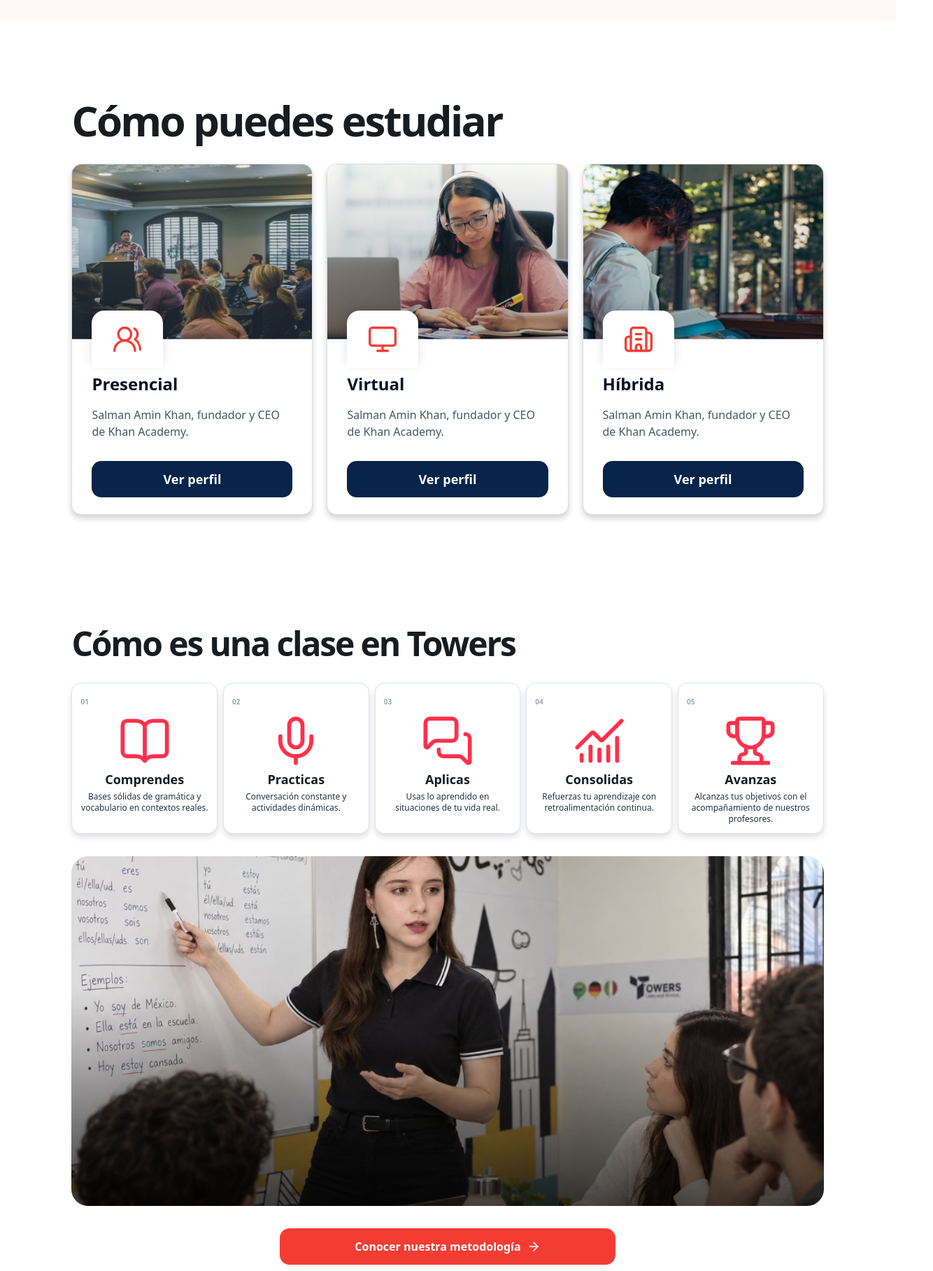
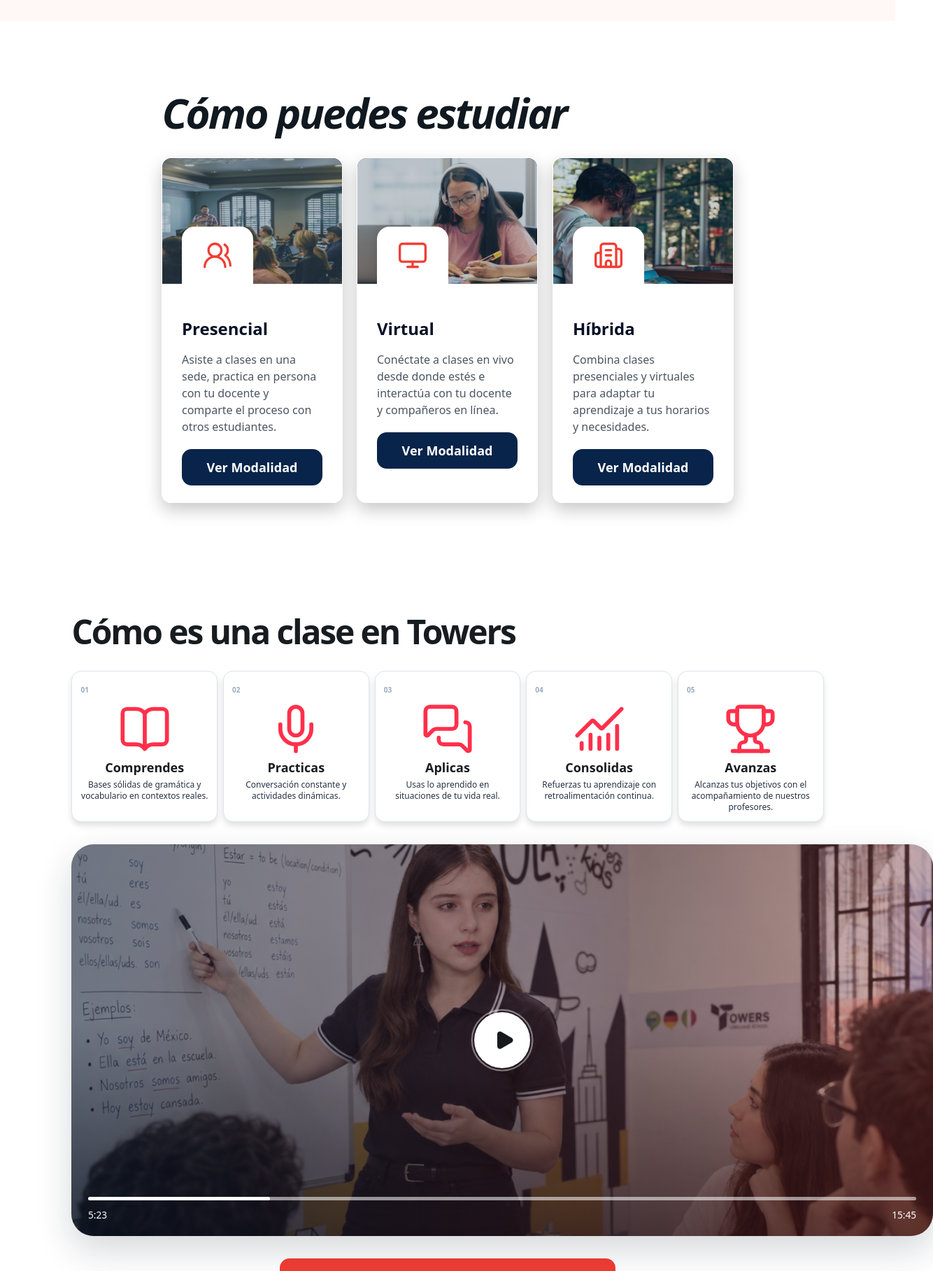
Before and after one commit to JuanCaicedo1024/Towers, a React (Vite) app: page /modalidades in a window 1280 px wide. Shown: the part 560-2377 px from the top of the page at 70% size, 1334 px wide, since content can reach past the window. Built offline with nearby package versions, Linux system fonts and the light colour scheme.

Commit message:
Nuevas actualizaciones

```diff
--- a/src/pages/LanguageTemplate.jsx
+++ b/src/pages/LanguageTemplate.jsx
@@ -213,10 +213,10 @@ function LanguageTemplate() {
               <div className="mt-6 grid gap-2 sm:grid-cols-3">
                 {highlights.map(({ label, icon: Icon }) => (
                   <div
-                    className="flex min-h-[62px] items-center gap-2 rounded-xl bg-white px-3 py-2 shadow-[0_5px_15px_rgb(23_35_58_/_8%)]"
+                    className="group flex min-h-[62px] items-center gap-2 rounded-xl bg-white px-3 py-2 shadow-[0_5px_15px_rgb(23_35_58_/_8%)] transition duration-300 ease-out hover:-translate-y-1 hover:shadow-[0_12px_22px_rgb(23_35_58_/_14%)] motion-reduce:transform-none"
                     key={label}
                   >
-                    <span className="grid h-9 w-9 shrink-0 place-items-center rounded-lg bg-[#fff0eb] text-[#8c281f]">
+                    <span className="grid h-9 w-9 shrink-0 place-items-center rounded-lg bg-[#fff0eb] text-[#8c281f] transition duration-300 group-hover:rotate-6 group-hover:scale-110">
                       <Icon
                         className="h-5 w-5"
                         strokeWidth={1.8}
@@ -350,9 +350,7 @@ function LanguageTemplate() {
         </section>
 
         <div className="relative z-10 mx-auto max-w-[1340px]">
-          <p className="font-mono text-[11px] font-bold uppercase tracking-[0.14em] text-white/80">
-            MODALIDADES
-          </p>
+
           <h2 className="mt-5 text-4xl font-bold italic leading-[1.05] tracking-[-0.045em] text-[#101820] sm:text-5xl lg:text-6xl">
             <AnimatedText>Cómo puedes estudiar</AnimatedText>
           </h2>
@@ -387,7 +385,7 @@ function LanguageTemplate() {
                     className="mt-5 flex items-center justify-center rounded-xl bg-[#08244a] px-5 py-3 text-lg font-bold text-white"
                     to="/modalidades"
                   >
-                    Ver perfil
+                    Ver Modalidad
                   </NavLink>
                 </div>
               </article>
--- a/src/sections/Home/BusinessPartners.jsx
+++ b/src/sections/Home/BusinessPartners.jsx
@@ -1,18 +1,22 @@
 import AnimatedText from "@/components/ui/AnimatedText";
 
 const businessPartners = [
-  { name: "Aliado empresarial 01" },
+  {
+    name: "Convenio empresarial",
+    logo: "/images/convenio-empresarial.png",
+    preserveColor: true,
+  },
   { name: "Aliado empresarial 02" },
   { name: "Aliado empresarial 03" },
-  { name: "Aliado empresarial 04" },
-  { name: "Aliado empresarial 05" },
-  { name: "Aliado empresarial 06" },
+
 ];
 
 function PartnerMark({ partner }) {
   return partner.logo ? (
     <img
-      className="h-10 w-auto max-w-[170px] object-contain grayscale"
+      className={`h-10 w-auto max-w-[170px] object-contain ${
+        partner.preserveColor ? "" : "grayscale"
+      }`}
       src={partner.logo}
       alt={partner.name}
     />
--- a/src/sections/Modalities/ClassExperience.jsx
+++ b/src/sections/Modalities/ClassExperience.jsx
@@ -1,5 +1,5 @@
 import AnimatedText from '@/components/ui/AnimatedText';
-import { ArrowRight, BookOpen, ChartNoAxesCombined, MessagesSquare, Mic, Trophy } from 'lucide-react'
+import { ArrowRight, BookOpen, ChartNoAxesCombined, MessagesSquare, Mic, Play, Trophy } from 'lucide-react'
 import { Link } from 'react-router-dom'
 
 const steps = [
@@ -34,12 +34,27 @@ function ClassExperience() {
             </article>
           ))}
         </div>
-        <div className="mt-8 overflow-hidden rounded-[1.5rem]">
+        <div
+          className="methodology-intro__video mt-8 h-[360px] sm:h-[480px] lg:h-[560px]"
+          role="img"
+          aria-label="Vista previa de una clase de idiomas en Towers"
+        >
           <img
-            className="h-[320px] w-full object-cover object-center sm:h-[420px] lg:h-[500px]"
+            className="h-full w-full object-cover object-center"
             src="/images/clara.jpg"
-            alt="Clase de idiomas en Towers"
+            alt=""
           />
+          <div className="methodology-intro__video-veil" aria-hidden="true" />
+          <span className="methodology-intro__play" aria-hidden="true">
+            <Play fill="currentColor" size={30} />
+          </span>
+          <div className="methodology-intro__controls" aria-hidden="true">
+            <span className="methodology-intro__progress">
+              <span />
+            </span>
+            <span>5:23</span>
+            <span className="methodology-intro__duration">15:45</span>
+          </div>
         </div>
         <Link
           className="mx-auto mt-8 flex max-w-[480px] items-center justify-center rounded-xl bg-[#f33d34] px-5 py-3.5 text-base font-bold text-white transition hover:bg-[#df3029]"
--- a/src/sections/Modalities/StudyOptions.jsx
+++ b/src/sections/Modalities/StudyOptions.jsx
@@ -1,44 +1,75 @@
-import AnimatedText from '@/components/ui/AnimatedText';
-import { Building2, Monitor, UsersRound } from 'lucide-react'
-import { Link } from 'react-router-dom'
+import AnimatedText from "@/components/ui/AnimatedText";
+import { Building2, Monitor, UsersRound } from "lucide-react";
+import { NavLink } from "react-router-dom";
 
-const options = [
-  ['Presencial', '/images/Presencial.jpg', UsersRound],
-  ['Virtual', '/images/Virtual.jpg', Monitor],
-  ['Híbrida', '/images/Hibrida.jpg', Building2],
-]
+const modalities = [
+  [
+    "Presencial",
+    "/images/Presencial.jpg",
+    UsersRound,
+    "Asiste a clases en una sede, practica en persona con tu docente y comparte el proceso con otros estudiantes.",
+  ],
+  [
+    "Virtual",
+    "/images/Virtual.jpg",
+    Monitor,
+    "Conéctate a clases en vivo desde donde estés e interactúa con tu docente y compañeros en línea.",
+  ],
+  [
+    "Híbrida",
+    "/images/Hibrida.jpg",
+    Building2,
+    "Combina clases presenciales y virtuales para adaptar tu aprendizaje a tus horarios y necesidades.",
+  ],
+];
 
 function StudyOptions() {
   return (
-    <section className="bg-white text-[#17233a]">
-      <div className="mx-auto max-w-[1240px] px-[6%] py-16 lg:py-20">
+    <section className="bg-white px-[6%] py-16 text-[#17233a] lg:px-[12%] lg:py-20">
+      <div className="relative z-10 mx-auto max-w-[1340px]">
+        <h2 className="mt-5 text-4xl font-bold italic leading-[1.05] tracking-[-0.045em] text-[#101820] sm:text-5xl lg:text-6xl">
+          <AnimatedText>Cómo puedes estudiar</AnimatedText>
+        </h2>
 
-        <h2 className="mt-8 text-4xl font-extrabold tracking-[-0.045em] text-[#171c20] sm:text-5xl lg:text-6xl"><AnimatedText>Cómo puedes estudiar</AnimatedText></h2>
         <div className="mt-8 grid gap-5 lg:grid-cols-3">
-          {options.map(([title, image, Icon]) => (
-            <article className="group relative overflow-visible rounded-xl border border-[#d9dfe8] bg-white shadow-[0_5px_8px_rgb(0_0_0_/_18%)] transition duration-300 hover:-translate-y-2 hover:shadow-[0_18px_30px_rgb(23_35_58_/_16%)]" key={title}>
-              <div className="relative h-[250px] overflow-hidden rounded-t-xl">
-                <img className="h-full w-full object-cover transition duration-500 group-hover:scale-105" src={image} alt={`Modalidad ${title}`} />
-                <div className="absolute inset-0 bg-gradient-to-t from-[#071026]/30 to-transparent" aria-hidden="true" />
+          {modalities.map(([title, image, Icon, description], index) => (
+            <article
+              className="language-modality-card group overflow-hidden rounded-xl border border-white/40 bg-white/95 shadow-[0_10px_25px_rgb(0_0_0_/_22%)]"
+              style={{ "--card-delay": `${index * 120}ms` }}
+              key={title}
+            >
+              <div className="relative flex h-[180px] items-center justify-center overflow-hidden bg-[#183454]">
+                <img
+                  className="absolute inset-0 z-0 h-full w-full object-cover opacity-75"
+                  src={image}
+                  alt=""
+                />
+                <span className="absolute bottom-0 left-7 z-30 grid h-[82px] w-[102px] translate-y-0 place-items-center rounded-t-2xl bg-white text-[#f13d35] shadow-[0_-5px_15px_rgb(0_0_0_/_12%)]">
+                  <Icon
+                    className="h-11 w-11"
+                    strokeWidth={1.8}
+                    aria-hidden="true"
+                  />
+                </span>
               </div>
-              <span className="absolute left-7 top-[209px] z-50 grid h-[82px] w-[102px] place-items-center rounded-t-2xl bg-white text-[#f13d35] shadow-[0_-5px_15px_rgb(0_0_0_/_12%)] transition duration-300 group-hover:text-[#10254a]">
-                <Icon className="relative z-[60] h-11 w-11 transition-transform duration-300 group-hover:scale-110" strokeWidth={1.8} aria-hidden="true" />
-              </span>
               <div className="px-7 pb-6 pt-12">
                 <h3 className="text-2xl font-bold text-[#071026]">{title}</h3>
                 <p className="mt-4 min-h-[58px] text-base leading-6 text-[#4b5563]">
-                  Salman Amin Khan, fundador y CEO de Khan Academy.
+                  {description}
                 </p>
-                <Link className="mt-5 flex items-center justify-center rounded-xl bg-[#08244a] px-5 py-3 text-lg font-bold text-white transition hover:bg-[#f13d35]" to="/modalidades">
-                  Ver perfil
-                </Link>
+                <NavLink
+                  className="mt-5 flex items-center justify-center rounded-xl bg-[#08244a] px-5 py-3 text-lg font-bold text-white"
+                  to="/modalidades"
+                >
+                  Ver Modalidad
+                </NavLink>
               </div>
             </article>
           ))}
         </div>
       </div>
     </section>
-  )
+  );
 }
 
-export default StudyOptions
+export default StudyOptions;
```
Also changed, not shown: src/pages/Dashboard.jsx (+1 -1 lines), public/images/convenio-empresarial.png (added).
